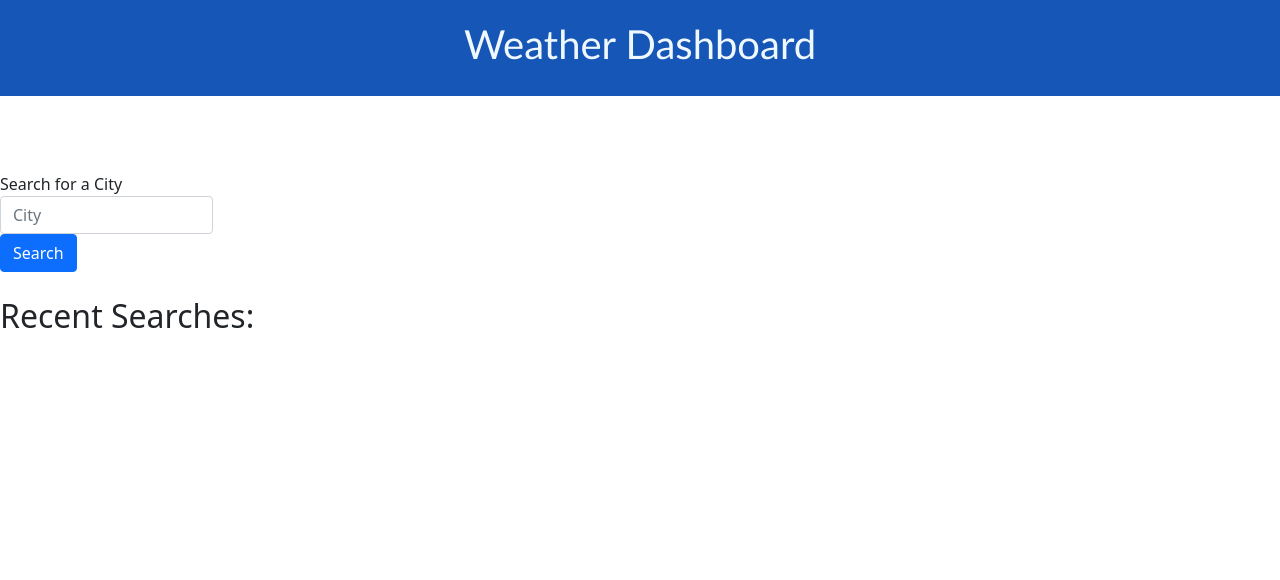
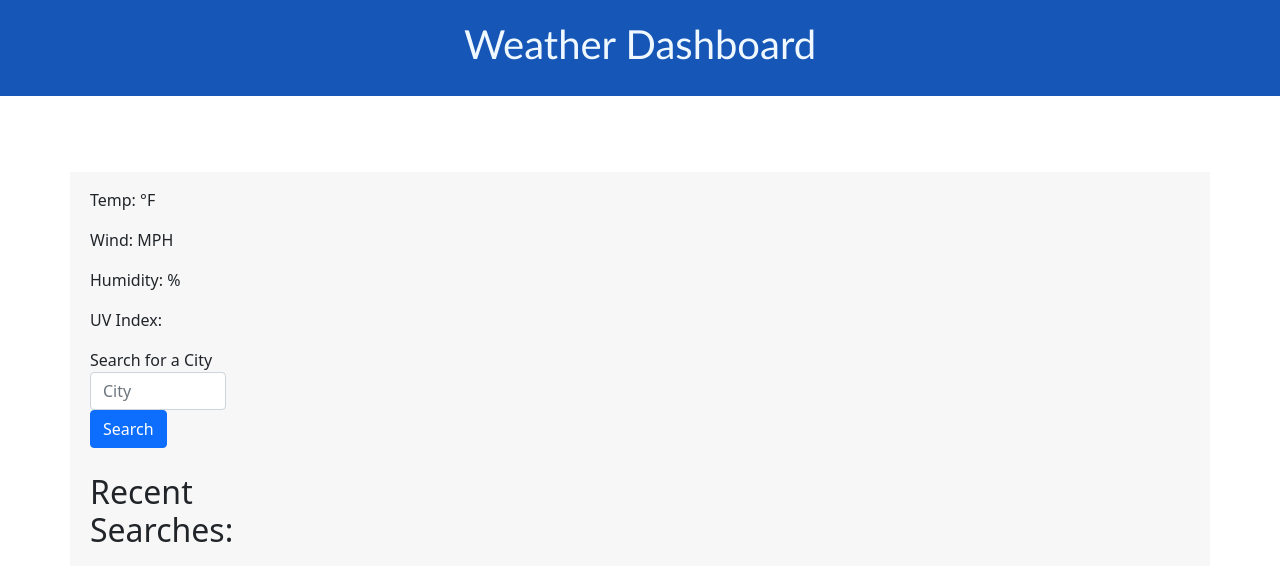
Before and after one commit to Muzan67/APIWeather, a plain HTML site: page index.html in a window 1280 px wide. Drawn offline with nearby package versions, Linux system fonts and the light colour scheme.

Commit message:
adding weather classes

```diff
--- a/index.html
+++ b/index.html
@@ -21,7 +21,28 @@
             <h1>Weather Dashboard</h1>
         </div>
     </header>
-    <!--Left Container-->
+<main class ="container dashboard">
+    <div class="row p-2">
+
+<!--Weather Forecast-->
+<div class="col-sm-12 col-md-9 order-md-2">
+    <div class="row">
+</div>
+
+<!--Current Weather-->
+<div class="col-12 currentWeather p-0">
+    <div class="d-flex cityName">
+        <h2 id="city"></h2>
+        <h3 id="date"></h3>
+        <img id="weather-icon"/>
+    </div>
+    <p class="pl-2">Temp: <span id="temp"></span>&degF</p>
+    <p class="pl-2>">Wind: <span id="wind"></span>MPH</p>
+    <p class="pl-2>">Humidity: <span id="humidity"></span>%</p>
+    <p class="pl-2>">UV Index: <span id="uvindex" class="p-1"></span></p>
+</div>
+
+<!--Left Container-->
    <div class="col-sm-12 col-md-3 left-panel order-md-1">
        <container>
         <div class="form-row">
@@ -37,8 +58,8 @@
         </div>
        </container>
 
-        </div>
-    </main>
+
+
     <!--recent searches-->
     <div class="row.recent-search mt-3">
         <div class="col-sm-12">
@@ -50,7 +71,7 @@
     </div>
 </main>
 
-
+<!--Scripts for JS, Moment.JS, JQuery-->
 <script src="https://code.jquery.com/jquery-3.5.1.min.js"
     integrity="sha256-9/aliU8dGd2tb6OSsuzixeV4y/faTqgFtohetphbbj0=" crossorigin="anonymous"></script>
 <script src="https://cdnjs.cloudflare.com/ajax/libs/moment.js/2.27.0/moment.min.js"></script>
```
